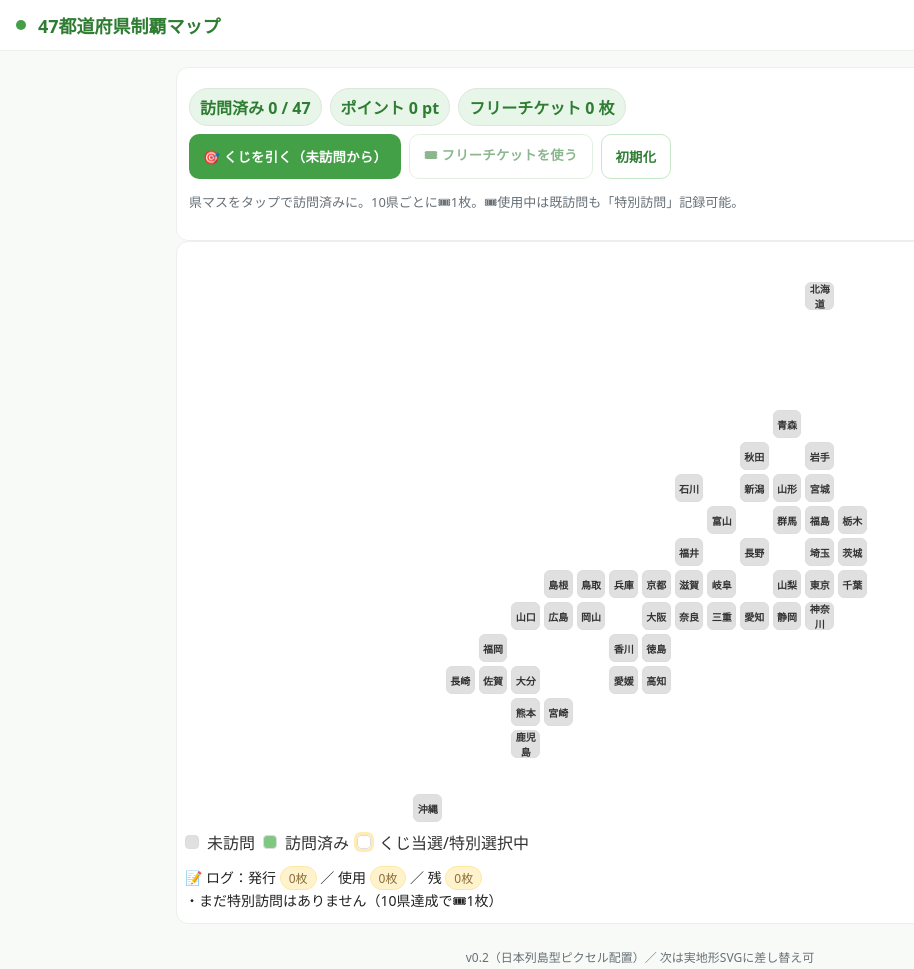
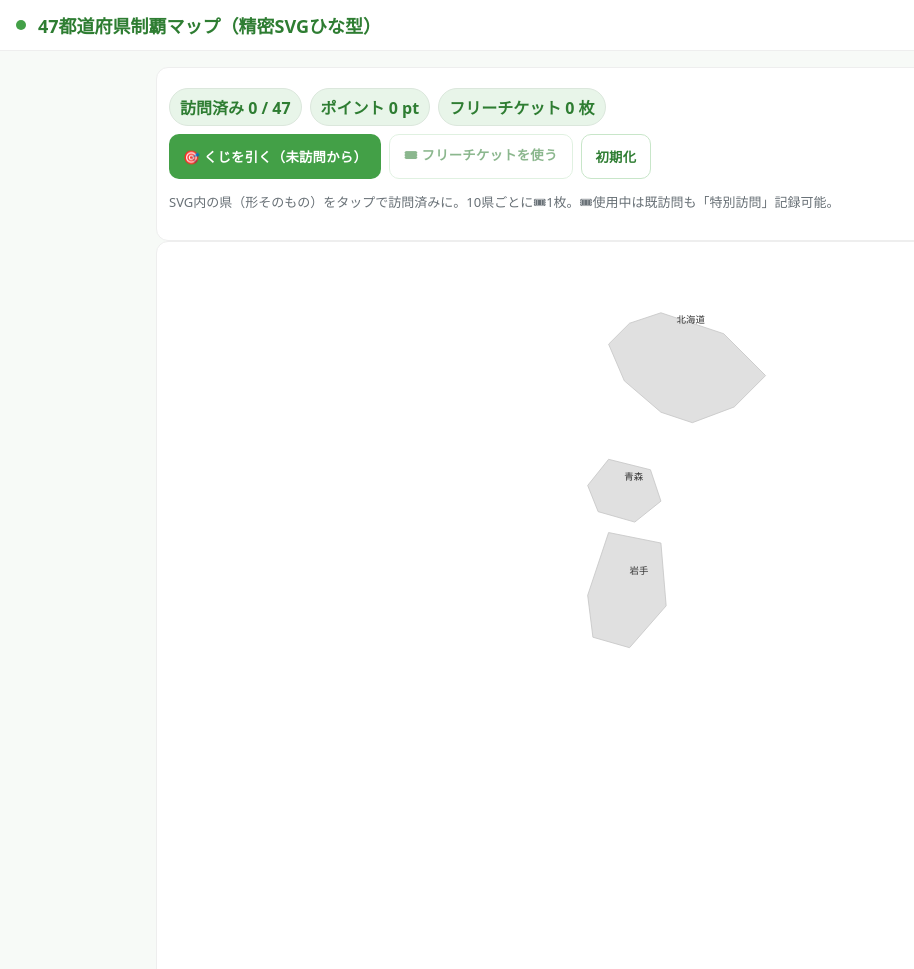
Before and after one commit to kurokeneko/travel47, a plain HTML site: page index.html in a window 1280 px wide. Shown: the top 969 px of the page, without its empty margins (0-914 px from the left). Drawn offline with Linux system fonts and the light colour scheme.

Commit message:
index.html を更新

```diff
--- a/index.html
+++ b/index.html
@@ -3,20 +3,21 @@
 <head>
 <meta charset="utf-8" />
 <meta name="viewport" content="width=device-width, initial-scale=1" />
-<title>47都道府県制覇マップ（v0.2）</title>
+<title>47都道府県制覇マップ（SVG版 ひな型）</title>
 <meta name="theme-color" content="#43a047" />
 <link rel="manifest" href="data:application/manifest+json,{&quot;name&quot;:%2247%E9%83%BD%E9%81%93%E5%BA%9C%E7%9C%8C%E5%88%B6%E8%A6%87%E3%83%9E%E3%83%83%E3%83%97%22,%22short_name%22:%22%E5%88%B6%E8%A6%87%E3%83%9E%E3%83%83%E3%83%97%22,%22display%22:%22standalone%22,%22start_url%22:%22.%22,%22background_color%22:%22#ffffff%22,%22theme_color%22:%22#43a047%22,%22icons%22:[]}" />
 <style>
   :root{
     --green:#43a047; --green-ink:#2e7d32; --bg:#f7faf7; --chip:#e8f5e9;
     --ink:#222; --muted:#687076; --visited:#81c784; --highlight:#ffecb3; --unvisited:#e0e0e0;
+    --stroke:#c7c7c7;
   }
   *{box-sizing:border-box}
   body{margin:0;background:var(--bg);color:var(--ink);font-family:system-ui,-apple-system,"Segoe UI",Roboto,"Noto Sans JP",sans-serif}
   header{position:sticky;top:0;z-index:5;background:#fff;border-bottom:1px solid #eee;padding:12px 16px;display:flex;align-items:center;gap:12px}
   .dot{width:10px;height:10px;border-radius:50%;background:var(--green)}
   h1{font-size:18px;margin:0;color:var(--green-ink)}
-  .wrap{max-width:960px;margin:0 auto;padding:16px}
+  .wrap{max-width:1000px;margin:0 auto;padding:16px}
   .panel{background:#fff;border:1px solid #eee;border-radius:12px;padding:12px}
   .stats{display:flex;gap:8px;flex-wrap:wrap;margin:8px 0 4px}
   .chip{background:var(--chip);border:1px solid #dbe7dc;color:var(--green-ink);padding:6px 10px;border-radius:999px;font-weight:600}
@@ -26,27 +27,11 @@
   button:disabled{opacity:.55}
   .hint{color:var(--muted);font-size:13px}
   .mapShell{background:#fff;border:1px solid #eee;border-radius:12px;padding:8px}
-  /* ==== v0.2: 日本列島型ピクセルマップ ==== */
-  .grid{
-    display:grid;
-    grid-template-columns:repeat(24,minmax(0,1fr));   /* 横24マスのピクセル地図 */
-    grid-auto-rows:clamp(16px,3.2vw,28px);           /* 正方形のマス（レスポンシブ） */
-    gap:4px;
-    justify-items:stretch;
-    align-items:stretch;
-    max-width:780px;
-    margin-inline:auto;
-  }
-  .pref{
-    position:relative;aspect-ratio:1/1;border-radius:6px;
-    background:var(--unvisited);display:flex;align-items:center;justify-content:center;
-    font-size:10px;text-align:center;padding:3px;cursor:pointer;border:1px solid #ddd;
-    user-select:none;-webkit-tap-highlight-color:transparent;
-    grid-row:var(--r);grid-column:var(--c);
-  }
-  .pref.visited{background:var(--visited);border-color:#7cbf80}
-  .pref.selected{outline:3px solid var(--highlight)}
-  .pref small{display:block;color:#333;font-weight:700;font-size:10px}
+  svg{width:100%;height:auto;max-width:900px;display:block;margin:0 auto}
+  .pref{cursor:pointer;fill:var(--unvisited);stroke:var(--stroke);stroke-width:0.8}
+  .pref.visited{fill:var(--visited)}
+  .pref.selected{filter:drop-shadow(0 0 0.6rem rgba(255,200,0,.6))}
+  .label{font-size:9px;fill:#333;pointer-events:none}
   .legend{display:flex;gap:8px;align-items:center;margin-top:8px;color:#333;flex-wrap:wrap}
   .swatch{width:14px;height:14px;border-radius:4px;border:1px solid #ddd}
   .list{margin-top:12px;font-size:14px}
@@ -55,7 +40,7 @@
 </style>
 </head>
 <body>
-<header><span class="dot"></span><h1>47都道府県制覇マップ</h1></header>
+<header><span class="dot"></span><h1>47都道府県制覇マップ（精密SVGひな型）</h1></header>
 
 <div class="wrap">
   <div class="panel">
@@ -69,11 +54,32 @@
       <button id="useTicket" class="ghost" disabled>🎟 フリーチケットを使う</button>
       <button id="reset" class="ghost">初期化</button>
     </div>
-    <p class="hint">県マスをタップで訪問済みに。10県ごとに🎟1枚。🎟使用中は既訪問も「特別訪問」記録可能。</p>
+    <p class="hint">SVG内の県（形そのもの）をタップで訪問済みに。10県ごとに🎟1枚。🎟使用中は既訪問も「特別訪問」記録可能。</p>
   </div>
 
-  <div class="mapShell" aria-label="日本地図（ピクセル配置）">
-    <div class="grid" id="mapGrid"></div>
+  <div class="mapShell" aria-label="日本地図（精密SVG）">
+    <!-- ▼▼▼ ここが“置き換えポイント” ▼▼▼
+         今はサンプル（北海道・青森・岩手のみ）です。
+         後述手順に従い、ここ全体を「47都道府県の精密SVG」に丸ごと置換してください。 -->
+    <svg id="japanMap" viewBox="120 0 860 900" xmlns="http://www.w3.org/2000/svg" aria-label="Japan Map (sample)">
+      <!-- 北海道（サンプルの単純化パス） -->
+      <path id="pref-hokkaido" class="pref" data-name="北海道"
+            d="M570,60 l60,20 40,40 -30,30 -40,15 -30,-10 -35,-30 -15,-35 20,-20 z" />
+      <!-- 青森 -->
+      <path id="pref-aomori" class="pref" data-name="青森"
+            d="M520,200 l40,10 10,30 -25,20 -35,-10 -10,-25 20,-25 z" />
+      <!-- 岩手 -->
+      <path id="pref-iwate" class="pref" data-name="岩手"
+            d="M520,270 l50,10 5,60 -35,40 -35,-10 -5,-40 20,-60 z" />
+      <!-- ※以降の県は置換時に全て入ります -->
+
+      <!-- 仮ラベル（置換時は自動で削除OK） -->
+      <text x="585" y="70" class="label">北海道</text>
+      <text x="535" y="220" class="label">青森</text>
+      <text x="540" y="310" class="label">岩手</text>
+    </svg>
+    <!-- ▲▲▲ 置き換えポイント（SVG全部） ▲▲▲ -->
+
     <div class="legend">
       <span class="swatch" style="background:var(--unvisited)"></span> 未訪問
       <span class="swatch" style="background:var(--visited)"></span> 訪問済み
@@ -82,11 +88,11 @@
     <div class="list" id="logArea"></div>
   </div>
 
-  <footer>v0.2（日本列島型ピクセル配置）／ 次は実地形SVGに差し替え可</footer>
+  <footer>SVGは後で47県版に置換できます／UI・ポイント・くじはこのまま使えます</footer>
 </div>
 
 <script>
-/* 共有ロジックはv0.1と同じ。配置だけ地理寄りに刷新（24×Nのピクセル座標） */
+/* ===== アプリの共通ロジック（SVG差し替え後もそのまま使えます） ===== */
 const PREFS = [
   "北海道","青森","岩手","宮城","秋田","山形","福島",
   "茨城","栃木","群馬","埼玉","千葉","東京","神奈川",
@@ -97,37 +103,9 @@ const PREFS = [
   "福岡","佐賀","長崎","熊本","大分","宮崎","鹿児島","沖縄"
 ];
 
-const POS = {
-  // ざっくり日本列島の形になるようなピクセル座標（row, col）
-  // 上ほど北・右ほど東のイメージ
-  "北海道":[2,18],
-  "青森":[6,17], "岩手":[7,18], "宮城":[8,18],
-  "秋田":[7,16], "山形":[8,17], "福島":[9,18],
-
-  "新潟":[8,16], "富山":[9,15], "石川":[8,14], "福井":[10,14],
-  "山梨":[11,17], "長野":[10,16], "岐阜":[11,15], "静岡":[12,17], "愛知":[12,16],
-
-  "茨城":[10,19], "栃木":[9,19], "群馬":[9,17],
-  "埼玉":[10,18], "千葉":[11,19], "東京":[11,18], "神奈川":[12,18],
-
-  "三重":[12,15], "滋賀":[11,14], "京都":[11,13], "大阪":[12,13], "兵庫":[11,12],
-  "奈良":[12,14], "和歌山":[13,13],
-
-  "鳥取":[11,11], "島根":[11,10], "岡山":[12,11], "広島":[12,10], "山口":[12,9],
-
-  "香川":[13,12], "徳島":[13,13], "愛媛":[14,12], "高知":[14,13],
-
-  "福岡":[13,8], "佐賀":[14,8], "長崎":[14,7],
-  "熊本":[15,9], "大分":[14,9], "宮崎":[15,10], "鹿児島":[16,9],
-  "沖縄":[18,6]
-};
-
-const state = {
-  visited:{}, specialTrips:[], usedTickets:0, selected:null, ticketMode:false
-};
+const state = { visited:{}, specialTrips:[], usedTickets:0, selected:null, ticketMode:false };
 
 const els = {
-  grid:document.getElementById("mapGrid"),
   visitedCount:document.getElementById("visitedCount"),
   points:document.getElementById("points"),
   tickets:document.getElementById("tickets"),
@@ -135,31 +113,22 @@ const els = {
   useTicket:document.getElementById("useTicket"),
   reset:document.getElementById("reset"),
   logArea:document.getElementById("logArea"),
+  svg:document.getElementById("japanMap")
 };
 
 init();
 
 function init(){
+  // 保存復元
   const saved = JSON.parse(localStorage.getItem("jp47-game")||"{}");
   if(saved.visited) state.visited = saved.visited;
   if(saved.specialTrips) state.specialTrips = saved.specialTrips;
   if(saved.usedTickets!=null) state.usedTickets = saved.usedTickets;
 
-  // ピクセル地図に各県を配置
-  PREFS.forEach(name=>{
-    const [r,c] = POS[name];
-    const div = document.createElement("div");
-    div.className = "pref";
-    div.dataset.name = name;
-    div.style.setProperty("--r", r);
-    div.style.setProperty("--c", c);
-    div.innerHTML = `<small>${name}</small>`;
-    if(state.visited[name]) div.classList.add("visited");
-    div.addEventListener("click", ()=>onPrefClick(div));
-    els.grid.appendChild(div);
-  });
+  // SVG内の全ての県パスにイベントを付与（data-name属性で県名を一致させる）
+  bindSvgEvents();
 
-  updateStats();
+  // UIイベント
   els.drawLots.addEventListener("click", onDrawLots);
   els.useTicket.addEventListener("click", onToggleTicketMode);
   els.reset.addEventListener("click", hardReset);
@@ -170,10 +139,24 @@ function init(){
     const url = URL.createObjectURL(new Blob([sw],{type:'text/javascript'}));
     navigator.serviceWorker.register(url);
   }
+
+  updateStats();
+}
+
+function bindSvgEvents(){
+  if(!els.svg) return;
+  const paths = els.svg.querySelectorAll('.pref');
+  paths.forEach(p=>{
+    const name = p.dataset.name;
+    if(state.visited[name]) p.classList.add('visited');
+    p.addEventListener('click', ()=>onPrefClick(p));
+  });
 }
 
 function onPrefClick(el){
   const name = el.dataset.name;
+  if(!name) return;
+
   if(state.ticketMode){
     if(getTickets()<=0){ alert("フリーチケットがありません"); state.ticketMode=false; renderTicketButton(); return; }
     state.specialTrips.push({name, ts:Date.now()});
@@ -183,7 +166,9 @@ function onPrefClick(el){
   if(!state.visited[name]){
     state.visited[name] = true; el.classList.add("visited"); flash(el);
     save(); renderLog(); updateStats();
-  }else{ wiggle(el); }
+  } else {
+    wiggle(el);
+  }
 }
 
 function onDrawLots(){
```
